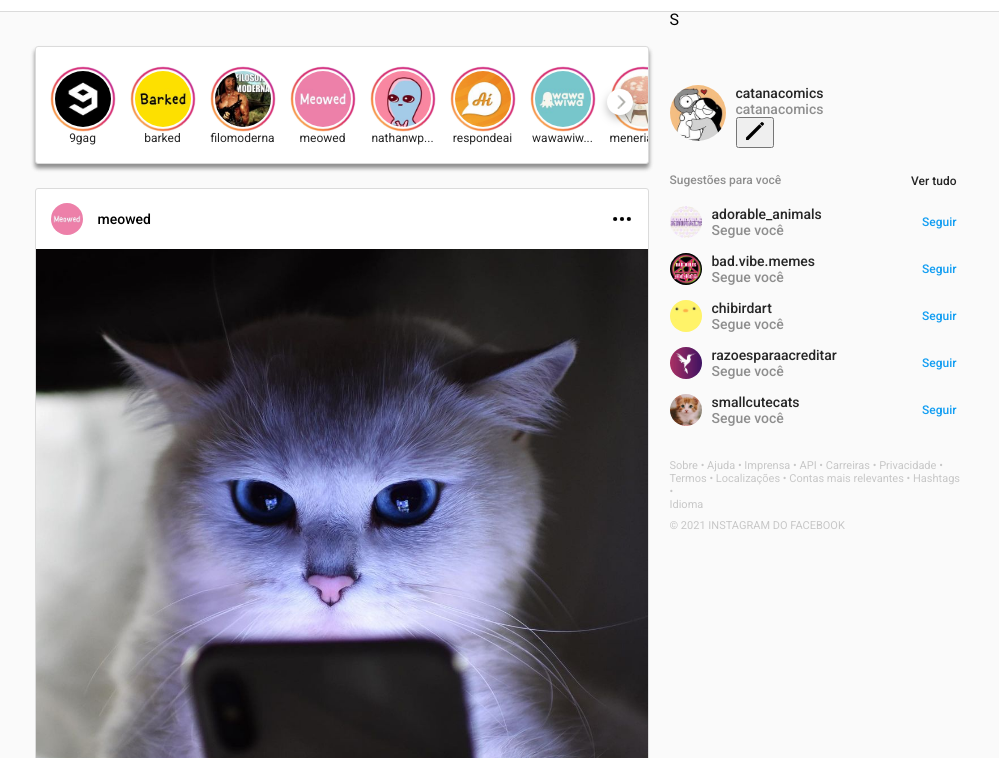
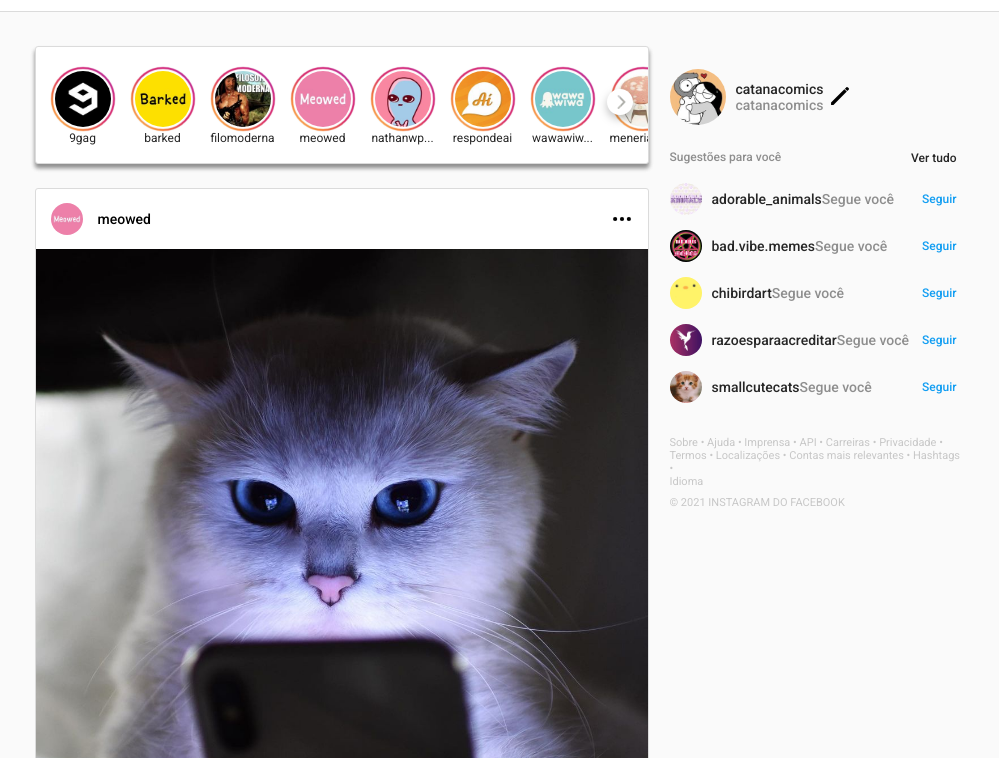
Before and after one commit to Ailton-Araujo/projeto7-instagramreact, a React app: page / in a window 1280 px wide. Shown: the part 42-800 px from the top of the page, without its empty margins (138-1137 px from the left). Built offline with nearby package versions, Linux system fonts and the light colour scheme.

Commit message:
Final - Correções de layout e data-test

```diff
--- a/public/css/style.css
+++ b/public/css/style.css
@@ -204,26 +204,29 @@ a {
   font-weight: 500;
   line-height: 16px;
 }
-.postagem{
+
+.postagem {
   position: relative;
 }
+
 .preLike,
-.posLike{
+.posLike {
   color: white;
   position: absolute;
   left: calc(50% - 75px);
   top: calc(50% - 75px);
 }
 
-.preLike ion-icon{
+.preLike ion-icon {
   width: 150px;
   height: 150px;
   scale: 0.2;
 }
-.posLike ion-icon{
+
+.posLike ion-icon {
   width: 150px;
   height: 150px;
-  scale: 1,0;
+  scale: 1, 0;
   transition: all 0.3s;
 }
 
@@ -277,7 +280,7 @@ a {
 button.unSaved,
 button.saved,
 button.unLiked,
-button.liked{
+button.liked {
   display: inline;
   align-items: center;
   justify-content: center;
@@ -287,7 +290,7 @@ button.liked{
   border: none;
 }
 
-.liked ion-icon{
+.liked ion-icon {
   color: red;
 }
 
@@ -419,6 +422,12 @@ button.liked{
   margin-right: 10px;
 }
 
+.info {
+  display: flex;
+  align-items: center;
+  justify-content: space-between;
+}
+
 .info a {
   font-weight: 500;
   font-size: 14px;
@@ -431,6 +440,11 @@ button.liked{
   font-size: 14px;
   line-height: 16px;
   color: #8e8e8e;
+}
+
+.info button {
+  background: none;
+  border: none;
 }
 
 .recomendados {
@@ -518,7 +532,7 @@ button.liked{
   height: 14px;
 }
 
-.hidden{
+.hidden {
   display: none;
 }
 
--- a/src/components/User.js
+++ b/src/components/User.js
@@ -17,19 +17,21 @@ export default function User() {
   function changeUserImage(){
     const image = prompt("Digite o link da sua nova Imagem");
     if(!image){
-      alert("Nome Invalido");
+      alert("Link Invalido");
     }else{
       setImage(image);
     }
   };
 
   return (
-    <div className="usuario">S
+    <div className="usuario">
       <div className="perfil-usuario">
         <img data-test="profile-image" onClick={changeUserImage} src={UserImage} alt={UserName} />
         <div className="info">
-          <a href={dataUser.link}><span data-test="edit-name">{UserName}</span></a>
+          <div>
+          <a data-test="name" href={dataUser.link}><span>{UserName}</span></a>
           <p data-test="name" >{UserName}</p>
+          </div>
           <button data-test="edit-name" onClick={changeUserName}><ion-icon name="pencil-sharp"></ion-icon></button>
         </div>
       </div>
```
